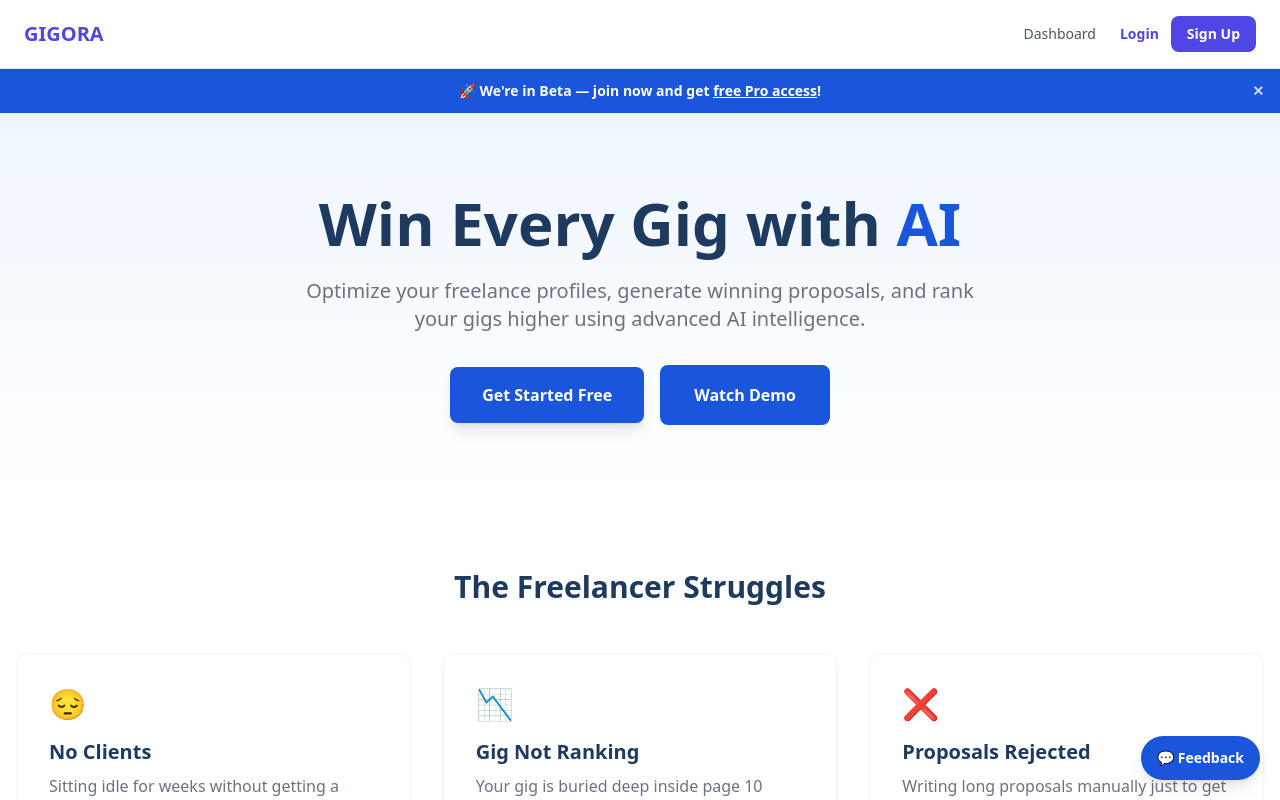
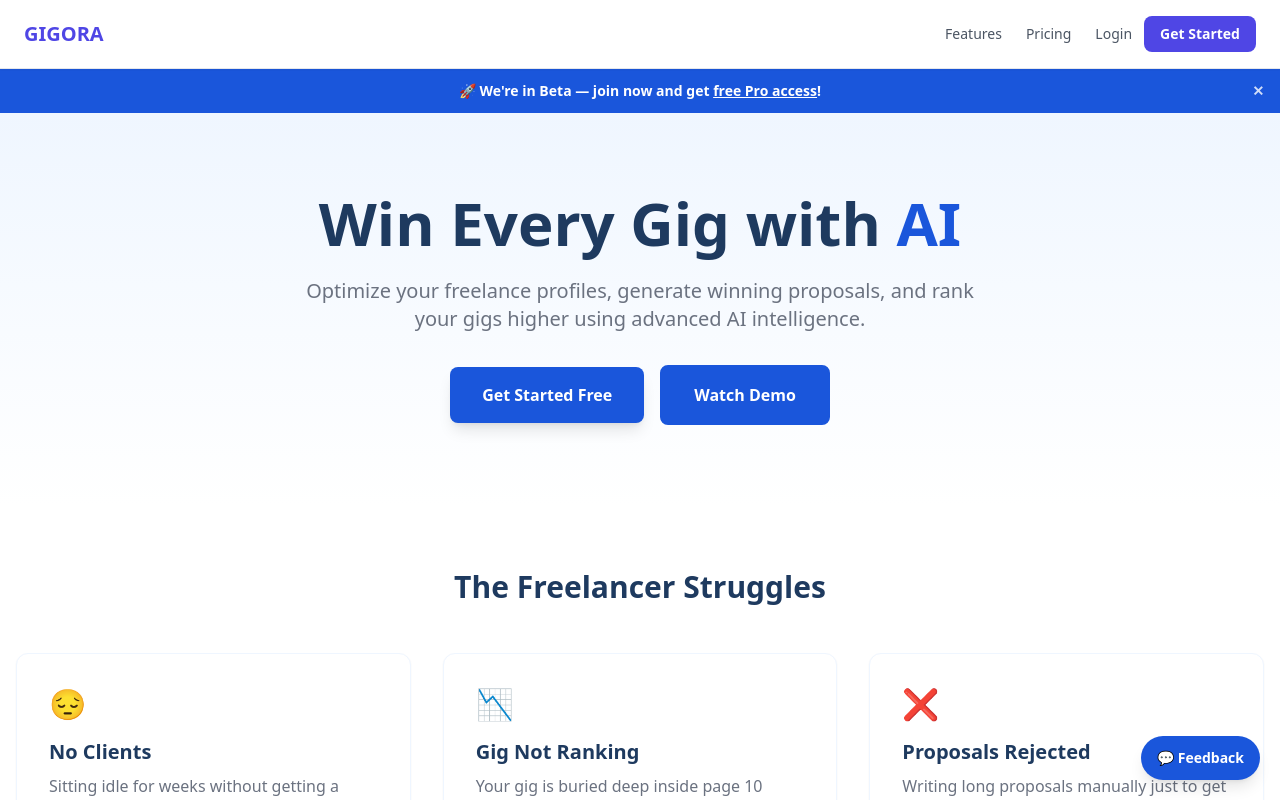
Before and after one commit to muhammadjunaid73/gigora-frontend, a React (Create React App) app: page / in a window 1280 px wide. Shown: the top 800 px of the page. Built offline with nearby package versions, Linux system fonts and the light colour scheme.

Commit message:
Change landing page  nav links , footer section links and make it  functional

```diff
--- a/src/components/Navbar.jsx
+++ b/src/components/Navbar.jsx
@@ -1,5 +1,110 @@
+// import React, { useState } from "react";
+// import { Link } from "react-router-dom";
+// import { useAuth } from "../App"; // Directly import the custom hook from App.jsx
+// import { Menu, X } from "lucide-react"; // install: npm i lucide-react
+
+// // Reads Pro status off `profile.plan`. Adjust this one line if your
+// // backend/auth context names the field differently (e.g. `profile.isPro`).
+// const ProBadge = () => (
+//   <span className="inline-flex items-center px-2 py-0.5 rounded-full text-[10px] font-black tracking-wide bg-green-100 text-green-700 border border-green-200">
+//     PRO
+//   </span>
+// );
+
+// function Navbar() {
+//   const { user, profile, loading, logout } = useAuth();
+//   const [isOpen, setIsOpen] = useState(false);
+
+//   const displayName =
+//     profile?.full_name || (user?.email ? user.email.split("@")[0] : "Guest");
+//   const isProUser = profile?.plan === "pro";
+
+//   const authSection = (
+//     <div className="min-h-[36px] flex items-center">
+//       {loading ? (
+//         <span className="text-xs text-gray-500">Loading...</span>
+//       ) : user ? (
+//         <div className="flex items-center gap-4">
+//           <span className="text-sm font-semibold text-gray-700 bg-indigo-50 px-3 py-1.5 rounded-lg border border-indigo-100 flex items-center gap-2">
+//             <span className="flex items-center gap-1">👋 {displayName}</span>
+//             {isProUser && <ProBadge />}
+//           </span>
+//           <button
+//             onClick={logout}
+//             className="text-xs bg-red-50 text-red-600 border-red-200 px-3 py-1.5 rounded-lg font-medium hover:bg-red-100 transition shadow-sm"
+//           >
+//             Logout
+//           </button>
+//         </div>
+//       ) : (
+//         <div className="flex items-center gap-3">
+//           <Link
+//             to="/login"
+//             className="text-sm text-indigo-600 font-semibold hover:underline"
+//           >
+//             Login
+//           </Link>
+//           <Link
+//             to="/signup"
+//             className="text-sm bg-indigo-600 text-white px-4 py-2 rounded-lg font-semibold hover:bg-indigo-700 transition"
+//           >
+//             Sign Up
+//           </Link>
+//         </div>
+//       )}
+//     </div>
+//   );
+
+//   const navLinks = (
+//     <>
+//       <Link
+//         to="/dashboard"
+//         onClick={() => setIsOpen(false)}
+//         className="text-gray-600 hover:text-gray-900 text-sm font-medium"
+//       >
+//         Dashboard
+//       </Link>
+
+//       {authSection}
+//     </>
+//   );
+
+//   return (
+//     <nav className="bg-white border-b border-gray-200 px-6 py-4 shadow-sm sticky top-0 z-50">
+//       <div className="flex justify-between items-center">
+//         <Link
+//           to="/"
+//           className="text-xl font-bold text-indigo-600 hover:opacity-90"
+//         >
+//           GIGORA
+//         </Link>
+
+//         {/* Desktop Menu */}
+//         <div className="hidden md:flex items-center gap-6">{navLinks}</div>
+
+//         {/* Mobile Hamburger */}
+//         <button
+//           className="md:hidden p-2 rounded-lg hover:bg-gray-100"
+//           onClick={() => setIsOpen(!isOpen)}
+//           aria-label={isOpen ? "Close navigation menu" : "Open navigation menu"}
+//           aria-expanded={isOpen}
+//         >
+//           {isOpen ? <X size={22} /> : <Menu size={22} />}
+//         </button>
+//       </div>
+
+//       {/* Mobile Menu Dropdown */}
+//       {isOpen && (
+//         <div className="md:hidden mt-4 flex-col gap-4 pb-2">{navLinks}</div>
+//       )}
+//     </nav>
+//   );
+// }
+
+// export default Navbar;
+
 import React, { useState } from "react";
-import { Link } from "react-router-dom";
+import { Link, useNavigate, useLocation } from "react-router-dom";
 import { useAuth } from "../App"; // Directly import the custom hook from App.jsx
 import { Menu, X } from "lucide-react"; // install: npm i lucide-react
 
@@ -14,10 +119,41 @@ const ProBadge = () => (
 function Navbar() {
   const { user, profile, loading, logout } = useAuth();
   const [isOpen, setIsOpen] = useState(false);
+  const navigate = useNavigate();
+  const location = useLocation();
 
   const displayName =
     profile?.full_name || (user?.email ? user.email.split("@")[0] : "Guest");
   const isProUser = profile?.plan === "pro";
+
+  // Pricing lives inside Dashboard.jsx as a tab, not on the Landing page,
+  // so this jumps straight there using the same location.state pattern
+  // the payment-cancel flow already uses.
+  const goToPricing = () => {
+    setIsOpen(false);
+    navigate("/dashboard", { state: { activeTab: "Pricing" } });
+  };
+
+  // FIX: React Router's client-side <Link to="/#features"> does NOT
+  // scroll to the element — the browser only auto-scrolls to a #hash on
+  // a real full-page load, not on SPA navigation. So this scrolls
+  // manually:
+  //  - Already on "/" → just scrollIntoView immediately.
+  //  - On another page (Login/Signup) → navigate to "/" first, passing
+  //    `state: { scrollTo: "features" }`; Landing.jsx picks that up on
+  //    mount and scrolls once the section exists in the DOM (see the
+  //    matching fix in Landing.jsx).
+  const handleFeaturesClick = (e) => {
+    e.preventDefault();
+    setIsOpen(false);
+    if (location.pathname === "/") {
+      document
+        .getElementById("features")
+        ?.scrollIntoView({ behavior: "smooth" });
+    } else {
+      navigate("/", { state: { scrollTo: "features" } });
+    }
+  };
 
   const authSection = (
     <div className="min-h-[36px] flex items-center">
@@ -40,30 +176,40 @@ function Navbar() {
         <div className="flex items-center gap-3">
           <Link
             to="/login"
-            className="text-sm text-indigo-600 font-semibold hover:underline"
+            onClick={() => setIsOpen(false)}
+            className="text-gray-600 hover:text-gray-900 text-sm font-medium"
           >
             Login
           </Link>
           <Link
             to="/signup"
+            onClick={() => setIsOpen(false)}
             className="text-sm bg-indigo-600 text-white px-4 py-2 rounded-lg font-semibold hover:bg-indigo-700 transition"
           >
-            Sign Up
+            Get Started
           </Link>
         </div>
       )}
     </div>
   );
 
+  // Nav links: Features, Pricing (public marketing links) — Login/Get
+  // Started (or the logged-in greeting) live in authSection below.
   const navLinks = (
     <>
-      <Link
-        to="/dashboard"
-        onClick={() => setIsOpen(false)}
+      <a
+        href="/#features"
+        onClick={handleFeaturesClick}
         className="text-gray-600 hover:text-gray-900 text-sm font-medium"
       >
-        Dashboard
-      </Link>
+        Features
+      </a>
+      <button
+        onClick={goToPricing}
+        className="text-gray-600 hover:text-gray-900 text-sm font-medium text-left"
+      >
+        Pricing
+      </button>
 
       {authSection}
     </>
@@ -95,7 +241,9 @@ function Navbar() {
 
       {/* Mobile Menu Dropdown */}
       {isOpen && (
-        <div className="md:hidden mt-4 flex-col gap-4 pb-2">{navLinks}</div>
+        <div className="md:hidden mt-4 flex flex-col gap-4 pb-2">
+          {navLinks}
+        </div>
       )}
     </nav>
   );
--- a/src/pages/Landing.jsx
+++ b/src/pages/Landing.jsx
@@ -1,7 +1,44 @@
-import React, { useState } from "react";
+import React, { useState, useEffect } from "react";
+import { useLocation, useNavigate } from "react-router-dom";
 
 const Landing = () => {
   const [showBetaBanner, setShowBetaBanner] = useState(true);
+  const location = useLocation();
+  const navigate = useNavigate();
+
+  // FIX: when Navbar's "Features" link is clicked from another page
+  // (Login/Signup), it navigates here with state: { scrollTo: "features" }
+  // since a client-side route change doesn't auto-scroll to a #hash the
+  // way a full page load does. This picks that up once Landing has
+  // mounted and the #features section actually exists in the DOM.
+  //
+  // IMPORTANT: browsers persist history.state across page refreshes —
+  // so without clearing it, refreshing "/" after visiting via this link
+  // would re-trigger the scroll on every reload. Clearing state right
+  // after consuming it (same pattern Dashboard.jsx uses for
+  // location.state.activeTab) prevents that.
+  useEffect(() => {
+    if (location.state?.scrollTo === "features") {
+      document
+        .getElementById("features")
+        ?.scrollIntoView({ behavior: "smooth" });
+      navigate(location.pathname, { replace: true, state: {} });
+    }
+    // eslint-disable-next-line react-hooks/exhaustive-deps
+  }, [location.state]);
+
+  // FIX: goes straight to Dashboard's Pricing tab (same pattern
+  // Navbar.jsx uses) — Landing.jsx has no id="pricing" section for a
+  // plain "#pricing" anchor to point at, so the footer's Pricing link
+  // was going nowhere.
+  const goToPricing = () => {
+    navigate("/dashboard", { state: { activeTab: "Pricing" } });
+  };
+
+  const handleFeaturesClick = (e) => {
+    e.preventDefault();
+    document.getElementById("features")?.scrollIntoView({ behavior: "smooth" });
+  };
 
   return (
     <div className="bg-[#FFFFFF] min-h-screen text-[#111827]">
@@ -131,12 +168,19 @@ const Landing = () => {
         <div className="max-w-7xl mx-auto flex flex-col md:flex-row justify-between items-center gap-6">
           <span className="text-2xl font-black tracking-wider">GIGORA</span>
           <div className="flex space-x-6 text-[#FFFFFF]">
-            <a href="#features" className="hover:text-[#EFF6FF] transition">
+            <a
+              href="#features"
+              onClick={handleFeaturesClick}
+              className="hover:text-[#EFF6FF] transition"
+            >
               Features
             </a>
-            <a href="#pricing" className="hover:text-[#EFF6FF] transition">
+            <button
+              onClick={goToPricing}
+              className="hover:text-[#EFF6FF] transition"
+            >
               Pricing
-            </a>
+            </button>
           </div>
           <p className="text-[#EFF6FF] text-sm">
             &copy; {new Date().getFullYear()} Mufsa Developers. All rights
```
